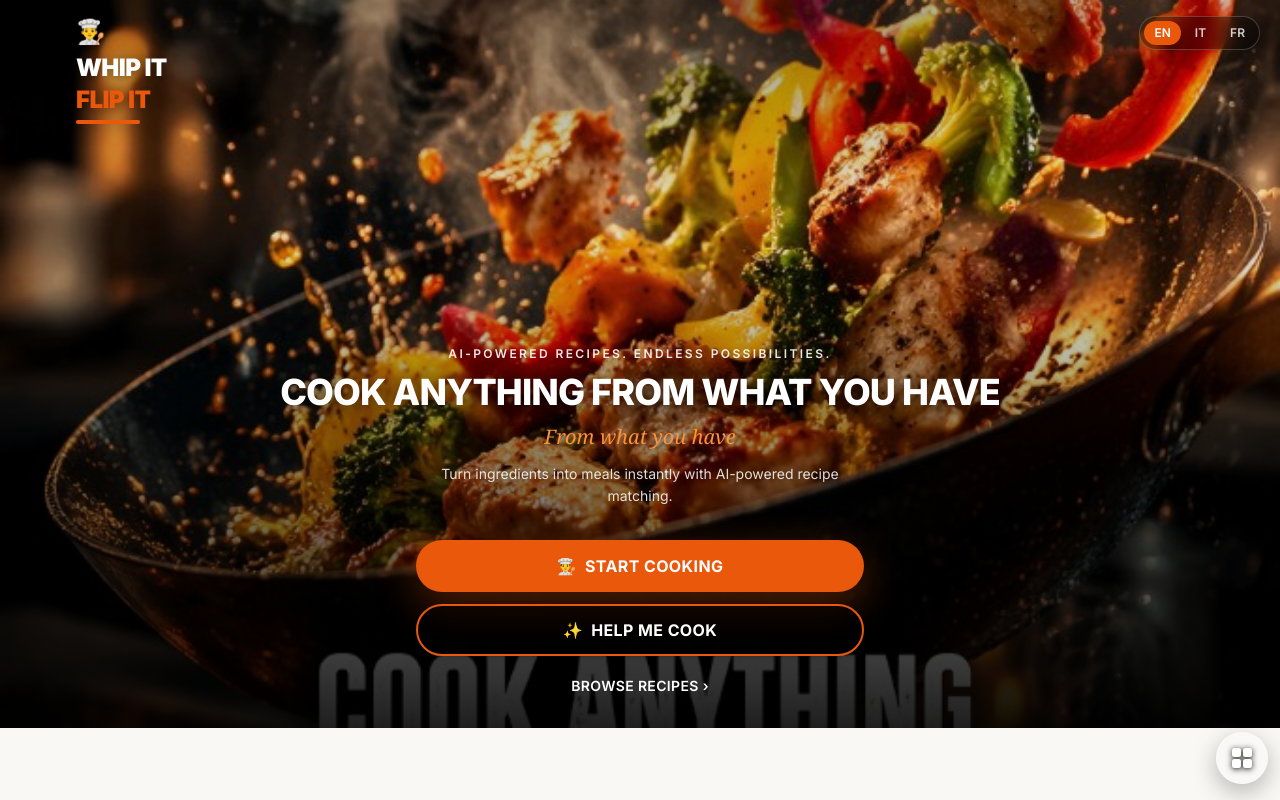
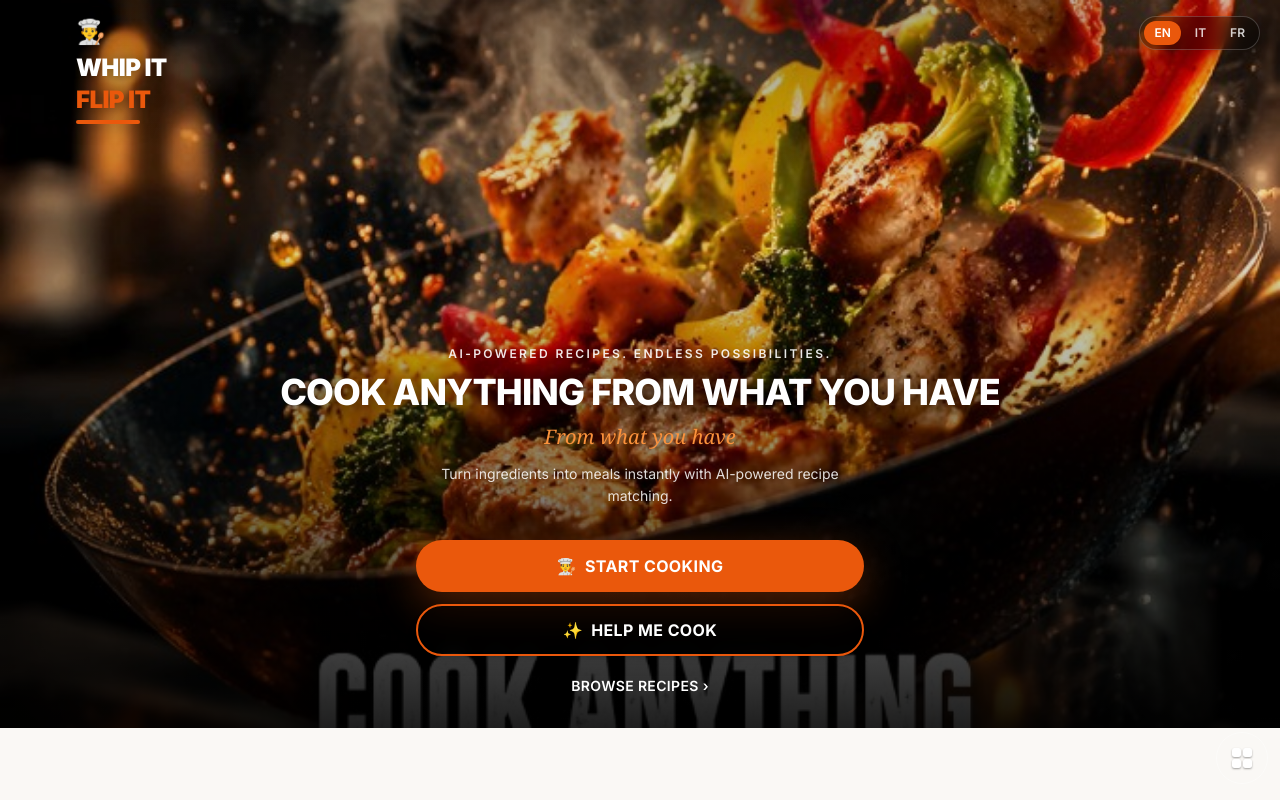
Before and after one commit to whipitflipitapp-dev/master, a Next.js app: page / in a window 1280 px wide. Built offline with nearby package versions, Linux system fonts and the light colour scheme; no server answers.

Commit message:
style(menu): transparent FAB holder, opaque grid icon

```diff
--- a/src/components/layout/MobileSiteMenu.tsx
+++ b/src/components/layout/MobileSiteMenu.tsx
@@ -35,12 +35,12 @@ function HamburgerIcon({ open }: { open: boolean }) {
 /** 2×2 grid trigger (not a hamburger). */
 function GridMenuIcon() {
   return (
-    <span
-      className="grid h-5 w-5 grid-cols-2 gap-0.5 text-white drop-shadow-[0_1px_3px_rgba(0,0,0,0.85)]"
-      aria-hidden
-    >
+    <span className="grid h-5 w-5 grid-cols-2 gap-0.5" aria-hidden>
       {[0, 1, 2, 3].map((i) => (
-        <span key={i} className="block rounded-[2.5px] bg-current shadow-sm" />
+        <span
+          key={i}
+          className="block rounded-[2.5px] bg-white shadow-[0_1px_2px_rgba(0,0,0,0.35)]"
+        />
       ))}
     </span>
   );
@@ -119,7 +119,7 @@ export function MobileSiteMenu({ showBottomNav }: MobileSiteMenuProps) {
       <motion.button
         type="button"
         onClick={() => setOpen(true)}
-        className={`fixed right-[max(0.75rem,env(safe-area-inset-right))] ${fabBottomClass} z-[60] flex h-14 w-14 items-center justify-center rounded-full border border-white/30 bg-white/10 shadow-[0_8px_24px_rgba(0,0,0,0.28)] backdrop-blur-md focus:outline-none focus-visible:ring-2 focus-visible:ring-[var(--primary)] md:h-[3.25rem] md:w-[3.25rem]`}
+        className={`fixed right-[max(0.75rem,env(safe-area-inset-right))] ${fabBottomClass} z-[60] flex h-14 w-14 items-center justify-center rounded-full border border-white/40 bg-transparent backdrop-blur-none focus:outline-none focus-visible:ring-2 focus-visible:ring-[var(--primary)] md:h-[3.25rem] md:w-[3.25rem]`}
         aria-expanded={open}
         aria-controls="site-drawer"
         aria-label={t("menu_open")}
```
